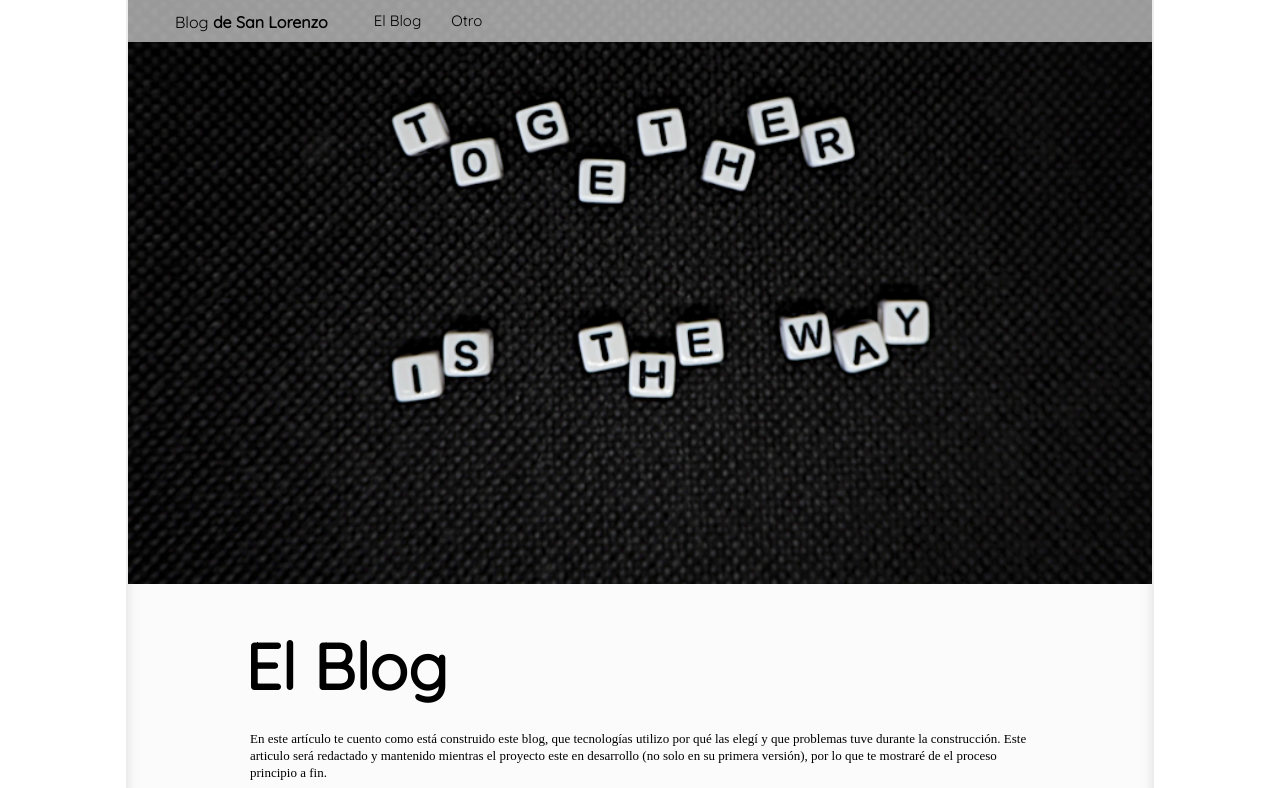
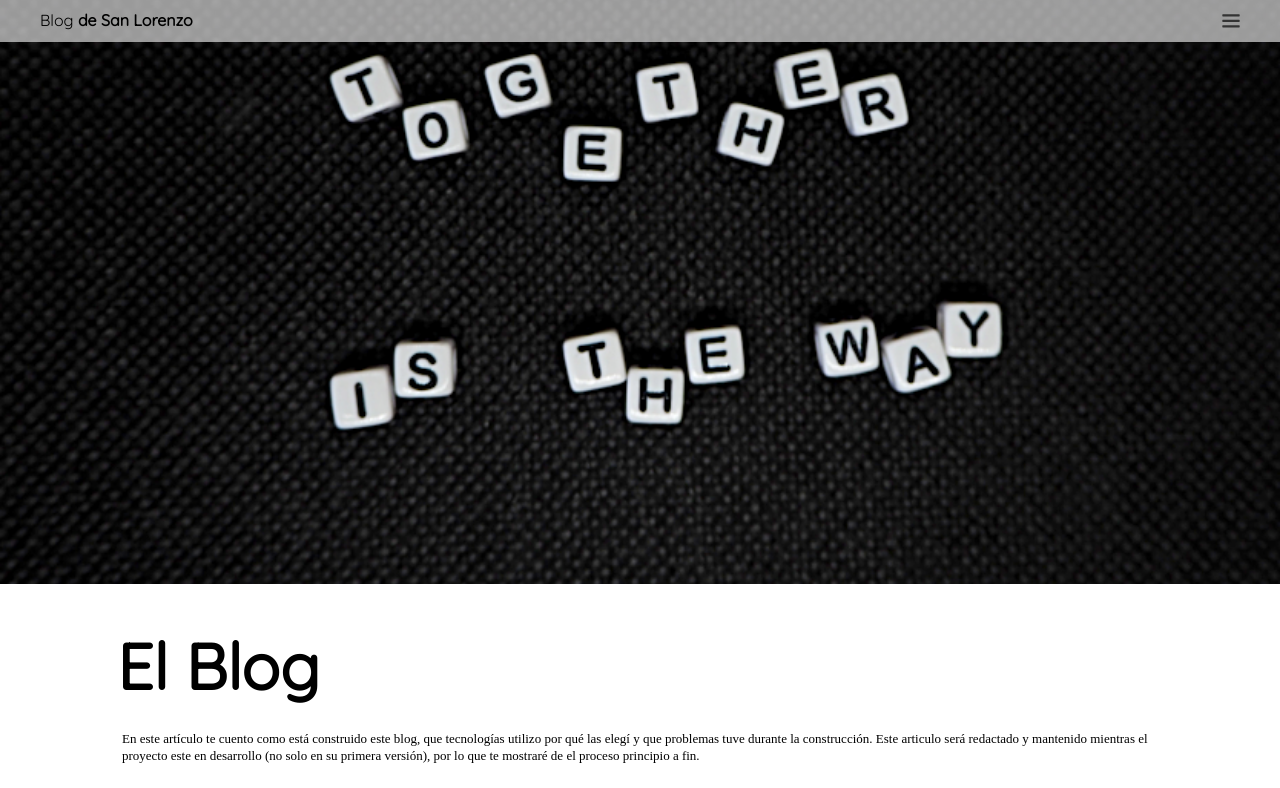
Before and after one commit to sebasegura97/blog-san-lorenzo, a Next.js app: page /elBlog in a window 1280 px wide. Shown: the top 788 px of the page. Built offline with nearby package versions, Linux system fonts and the light colour scheme; a web font is replaced by a local one.

Commit message:
Igualar diseño a sigma

```diff
--- a/component/Layout.js
+++ b/component/Layout.js
@@ -6,7 +6,7 @@ export default function Layout(props) {
   return (
     <>
       <Head>
-
+        <link rel="icon" href="/favicon.svg" />
         <link
           rel="stylesheet"
           href="https://stackpath.bootstrapcdn.com/bootswatch/4.4.1/flatly/bootstrap.min.css"
--- a/component/Navbar.js
+++ b/component/Navbar.js
@@ -5,44 +5,30 @@ import Link from "next/link";
 function Navbar(props) {
   return (
     <>
-        <nav className= {` "navbar navbar-expand-lg navbar-light bg-light" ${styles.navbar}`}>
+      <nav className= {styles.navbar}>
+        <div className= {styles.navbarContent}>
           <Link href="/">
-            <a className="navbar-brand">
+            <a/*  className="navbar-brand" */>
               <span>
-                Blog <span>de San Lorenzo</span>
+                Blog <p>de San Lorenzo</p>
               </span>
             </a>
           </Link>
-          <button
-            className={`"navbar-toggler" ${styles.button}`}
-            type="button"
-            data-toggle="collapse"
-            data-target="#navbarNav"
-            aria-controls="navbarNav"
-            aria-expanded="false"
-            aria-label="Toggle navigation"
-          >
-            <img src="Menu.svg" alt="Menu"/>
-          </button>
-          <div className={`"collapse navbar-collapse" ${styles.navigation}`} id="navbarNav">
-            <ul className="navbar-nav">
-              <li className="nav-item">
-                <Link href="/elBlog">
-                <a className="nav-linkx">
-                  El Blog
-                </a>
-                </Link>
-              </li>
-              <li className="nav-item">
-                <Link href="/#">
-                <a className="nav-linkx">
-                  Otro
-                </a>
-                </Link>
-              </li>
-            </ul>
+          <div className= {styles.navmenu}>
+            <button className= {styles.navmenubtn}>
+              <svg
+                className= {styles.svgMenu}
+                xmlns="http://www.w3.org/2000/svg"
+                width="18"
+                height="13.71"
+                viewBox="0 0 18 13.71">
+                <path className= {styles.path}
+                  d="M 0.796875 0.30078125 C 0.52175808 0.30078125 0.30078125 0.55717909 0.30078125 0.87695312 L 0.30078125 1.8222656 C 0.30078125 2.1420397 0.52175808 2.4003906 0.796875 2.4003906 L 17.203125 2.4003906 C 17.478242 2.4003906 17.699219 2.1420397 17.699219 1.8222656 L 17.699219 0.87695312 C 17.699219 0.55717909 17.478242 0.30078125 17.203125 0.30078125 L 0.796875 0.30078125 z M 0.796875 5.8046875 C 0.5217581 5.8046875 0.30078125 6.0630385 0.30078125 6.3828125 L 0.30078125 7.328125 C 0.30078125 7.647899 0.5217581 7.9042969 0.796875 7.9042969 L 17.203125 7.9042969 C 17.478242 7.9042969 17.699219 7.647899 17.699219 7.328125 L 17.699219 6.3828125 C 17.699219 6.0630385 17.478242 5.8046875 17.203125 5.8046875 L 0.796875 5.8046875 z M 0.796875 11.300781 C 0.52175808 11.300781 0.30078125 11.557179 0.30078125 11.876953 L 0.30078125 12.822266 C 0.30078125 13.14204 0.52175808 13.400391 0.796875 13.400391 L 17.203125 13.400391 C 17.478242 13.400391 17.699219 13.14204 17.699219 12.822266 L 17.699219 11.876953 C 17.699219 11.557179 17.478242 11.300781 17.203125 11.300781 L 0.796875 11.300781 z " />
+              </svg>
+            </button>
           </div>
-        </nav>
+        </div>
+      </nav>
     </>
   );
 }
--- a/pages/elBlog.js
+++ b/pages/elBlog.js
@@ -14,7 +14,6 @@ export default function ElBlog(props) {
       <Head>
         <title>El Blog</title>
         <meta name="description" content="Mi primer artículo" />
-        <link rel="icon" href="/favicon.svg" />
         <link rel="stylesheet" href="https://fonts.googleapis.com/css?family=Quicksand"></link>
         <link rel="stylesheet" href="https://fonts.googleapis.com/css?family=Red Hat Mono"></link>
       </Head>
@@ -44,13 +43,13 @@ export default function ElBlog(props) {
             <br/>
             <ol className={styles.mainol}>
               <li>
-                <b>Compartir</b> aunque sea un poquito de información, honesta transparente     y desinteresada que pueda  ayudar a alguien más, como a mi me ayudo internet casi toda mi vida.
+                <p><b>Compartir</b> aunque sea un poquito de información, honesta transparente y desinteresada que pueda  ayudar a alguien más, como a mi me ayudo internet casi toda mi vida.</p>
               </li>
               <li>
-                <b>Escribir</b> es un cable a tierra, me ayuda a organizar pensamientos y entenderme a mi mismo, no todos deberían compartir lo que escriben, pero todos deberían escribir.
+                <p><b>Escribir</b> es un cable a tierra, me ayuda a organizar pensamientos y entenderme a mi mismo, no todos deberían compartir lo que escriben, pero todos deberían escribir.</p>
               </li>
               <li>
-                <b>Divertirme</b> encarar un proyecto nuevo siempre me apasionó y si bien no tengo ningún tipo de expectativa más allá que compartir escribir y divertirme no puedo evitar pensar en grande.
+              <p><b>Divertirme,</b> encarar un proyecto nuevo siempre me apasionó y si bien no tengo ningún tipo de expectativa más allá que compartir escribir y divertirme no puedo evitar pensar en grande.</p>
               </li>
             </ol>
           </div>
--- a/styles/Home.module.css
+++ b/styles/Home.module.css
@@ -1,60 +1,124 @@
 /* navbar */
 
 .navbar a {
-  color: #000 !important;
-  margin-left: 30px;
   text-decoration: none;
-}
-
-.navbar a:hover {
-  font-weight: 600;
+  margin: 0;
 }
 
 .navbar {
   width: 100%;
   height: 42px;
   display: flex;
-  align-items: center;
-  padding: 0 17px;
   -webkit-backdrop-filter: blur(40px);
   backdrop-filter: blur(40px);
+  background: #ffffff99;
+  position: absolute;
+  z-index: 1;
+}
+
+.navbarContent {
+  width: 100%;
+  display: flex;
   justify-content: space-between;
   font-family: quicksand;
   font-weight: 500;
-  background: #ffffff99;
-  position: absolute;
-  max-width: 1024px;
-  color: #333;
-  z-index: 1;
+  color: #000;
+  align-items: center;
+  max-width: 1272px;
+  margin-left: auto;
+  margin-right: auto;
+  padding: 0 16px;
 }
 
-.navbar span span {
+.navbar span p {
   font-weight: 700;
   font-size: 16px;
   line-height: 20px;
+  display: inline;
 }
 
 .navbar span {
-  color: black;
   font-weight: 500;
   font-size: 16px;
   line-height: 20px;
+  color: #000;
 }
 
-.navbar span:hover {
-  font-weight: 600;
+/* .navbar span:hover {
+  font-weight: 700;
+} */
+
+.navigation ul li {
+  height: 42px;
+  display: flex;
+  align-items: center;
 }
 
-.navigation {
-  display: none;
+.navigation ul li a {
+  text-decoration: none;
+  font-size: 16px;
+  line-height: 20px;
+  font-weight: 500;
+  color: #000;
+  padding: 10px 17px;
 }
 
 .button {
   border: none;
   background: none;
-  padding: 0;
+  padding: 14px 20px;
   display: flex;
 }
+
+.navmenubtn {
+  color: white;
+  padding: 0;
+  font-size: 16px;
+  background: #f0f8ff00;
+  border: none;
+  outline: none !important
+}
+
+.path {
+  fill: #333f;
+  stroke:#3330;
+  stroke-width: 0;
+  transition: .2s;
+}
+
+.svgMenu {
+  display: flex;
+}
+
+.navmenu {
+  display: flex;
+}
+
+.navmenuContent {
+  display: none;
+  top: 38px;
+  right: 0;
+  list-style: none;
+  padding: 12px 10px;
+  margin: 0 20px 0 0;
+  overflow-y: hidden;
+  transition: .5s;
+  border-radius: 10px;
+  background: #fbfbfb;
+  position: absolute;
+  box-shadow: 0px 8px 16px 0px rgb(0 0 0 / 20%);
+  z-index: 1;
+}
+
+.navmenuContent a {
+  color: black;
+  padding: 6px 16px;
+  text-decoration: none;
+  display: block;
+  transition: .2s;
+  width: max-content;
+}
+
 
 
 
@@ -139,7 +203,6 @@
   margin: 0;
   line-height: 45px;
   color: black;
-  margin: 0 14px;
 }
 
 .gracias {
@@ -162,6 +225,10 @@
 
 /* mainHome */
 
+.main {
+  padding: 0 16px;
+}
+
 .articleListContainer {
   margin-right: 14px;
   margin-left: 14px;
@@ -181,10 +248,6 @@
   padding-left: 6px;
   font-size: 24px;
   line-height: 30px;
-  color: #444;
-}
-
-.subtitulo:hover {
   color: #000;
 }
 
@@ -212,23 +275,16 @@
   border-radius: 16px;
 }
 
-.imgcover:hover {
-  border: .5px solid rgb(176, 176, 176);
-}
-
 .parrafo a {
 color: #444;
 cursor: pointer;
 }
 
-.parrafo a:hover {
-color: #000;
-}
-
 .lista {
   display: flex;
   flex-direction: column;
-  margin-top: 24px;
+  justify-content: space-between;
+  margin: 24px 0;
 }
 
 .titulo {
@@ -277,7 +333,6 @@ color: #000;
   max-height: 100%;
   object-fit: cover;
   border-radius: 16px;
-
 }
 
 
@@ -347,8 +402,13 @@ color: #000;
   font-weight: 600;
 }
 
+.mainol li p {
+  text-indent: 60px;
+  margin-left: -55px;
+}
+
 .mainPol ol {
-  padding-left: 20px;
+  margin-left: 15px;
 }
 
 
@@ -356,7 +416,7 @@ color: #000;
 /* footer */
 
 .footer {
-  background: linear-gradient(289.23deg, #E6A604 0%, #CB0CCE 50.52%, #07C5DF 100%);
+  background: linear-gradient(289.23deg, #fbb804, #f10bf4 50.52%, #07d7f8 100%);
 
 }
 
@@ -391,19 +451,29 @@ color: #000;
 
 
 
-/* navbar */
 
-.navigation {
+.navbarContent {
+  padding: 0 36px;
+}
+
+.navmenuContent {
+  height: max-content;
+  margin: 0 9px 0 0;
+  background: none;
+  position: static;
+  box-shadow: none;
+  display: flex;
+  padding: 6px 0;
+  margin: 0 45px 0 0;
+  display: none;
+}
+
+.navmenu:hover .navmenuContent {
   display: flex;
 }
 
-.navigation ul {
-  flex-direction: row;
-  margin-right: 30px;
-}
-
-.button {
-  display: none;
+.navmenunContent a {
+  padding: 6px 0 6px 22px;
 }
 
 
@@ -422,7 +492,6 @@ color: #000;
 .general {
   font-size: 48px;
   line-height: 60px;
-  margin: 0 48px;
 }
 
 .titulo {
@@ -433,7 +502,7 @@ color: #000;
 .gracias {
   font-size: 24px;
   line-height: 30px;
-  padding: 5.5px 15px;
+  padding: 8px 16px;
   width: 390px;
 }
 
@@ -450,9 +519,14 @@ color: #000;
 
 /* mainHome */
 
+.main {
+  margin: 0 auto;
+  margin-bottom: 232px;
+  max-width: 888px;
+}
+
 .articleListContainer {
-  margin-right: 48px;
-  margin-left: 48px;
+  padding: 0 44px;
 }
 
 .lista {
@@ -461,13 +535,13 @@ color: #000;
 
 .contraseña {
   flex-direction: column;
-  width: 30%;
-  margin: 0 1.66%;
+  width: 31.5%;
 }
 
 .contentImg {
   position: relative;
   height: 157px;
+  margin-bottom: 12px;
 }
 
 .descripcion {
@@ -483,12 +557,11 @@ color: #000;
   padding-left: 6px;
   font-size: 24px;
   line-height: 30px;
-  color: #444;
 }
 
-.subtitulo:hover {
+/* .subtitulo:hover {
   color: #000;
-}
+} */
 
 .imgcover {
   box-sizing: border-box;
@@ -514,17 +587,10 @@ color: #000;
   border-radius: 16px;
 }
 
-.imgcover:hover {
-  border: .5px solid rgb(176, 176, 176);
-}
-
 .parrafo a {
 color: #444;
 cursor: pointer;
-}
-
-.parrafo a:hover {
-color: #000;
+margin-bottom: 12px;
 }
 
 
@@ -569,18 +635,20 @@ color: #000;
 /* ///////////////////////// */
 /* ///////////////////////// */
 
-@media (min-width: 1024px) {
+@media (min-width: 1200px) {
 
 
 
 /* navbar */
 
+.navmenuContent {
+  margin-right: auto;
+  margin-left: auto;
+  max-width: 1200px;
+}
+
 .titulo {
   margin: 0 auto;
-}
-
-.fondo {
-  max-width: 1024px;
 }
 
 .hola {
@@ -596,34 +664,44 @@ color: #000;
 .gracias {
   font-size: 24px;
   line-height: 30px;
-  padding: 8px 16px;
+}
+
+.g {
+  transform: matrix(1.5,0,0,.9,-140,25);
 }
 
 
 
 /* headerHome */
 
+.fondo {
+  height: 506px;
+}
+
+.fonText {
+  margin-bottom: 180px;
+}
+
 
 
 /* mainHome */
 
 .articleListContainer {
-  margin-right: 48px;
-  margin-left: 48px;
+  margin-right: auto;
+  margin-left: auto;
+  max-width: 1200px;
 }
+
+.descripcion {
+  font-size: 12px;
+  line-height: 15px;
+}
+
 
 
 
 /* headerBlog */
 
-.container {
-  margin-right: auto;
-  margin-left: auto;
-  max-width: 1024px;
-  outline: 2px solid #cccccc61;
-  background: #fbfbfb;
-  box-shadow: inset 0 0 10px #cccccc96;
-}
 
 
 
--- a/styles/globals.css
+++ b/styles/globals.css
@@ -4,6 +4,7 @@ body {
   margin: 0px 0 0 0;
   font-family: -apple-system, BlinkMacSystemFont, Segoe UI, Roboto, Oxygen,
     Ubuntu, Cantarell, Fira Sans, Droid Sans, Helvetica Neue, sans-serif;
+  background-color: #fbfbfb;
 }
 
 a {
```
Also changed, not shown: pages/index.js (+61 -32 lines), public/Menu.svg (deleted), public/favicon.svg.
